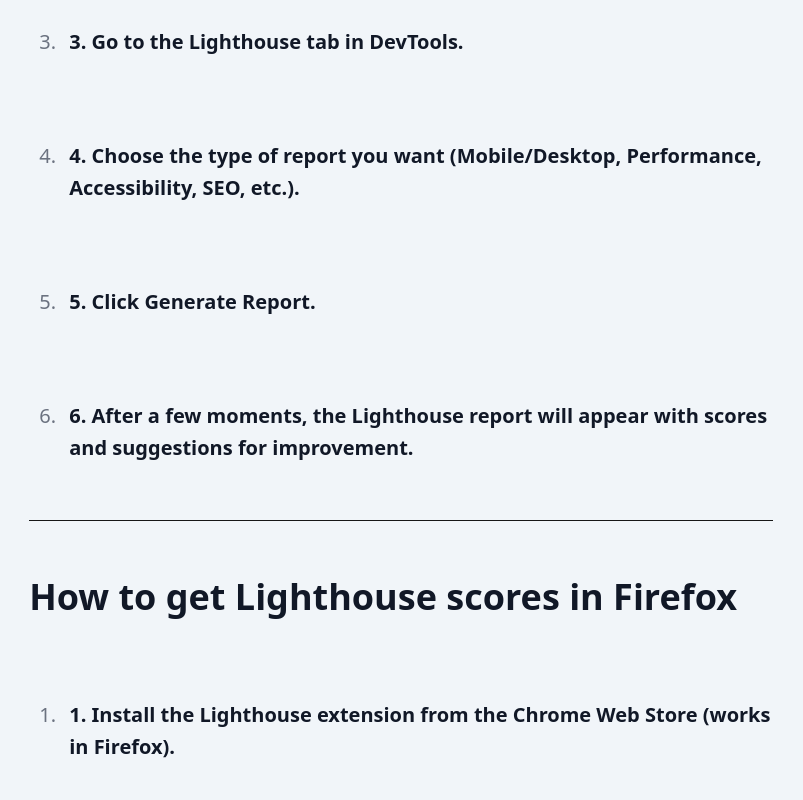
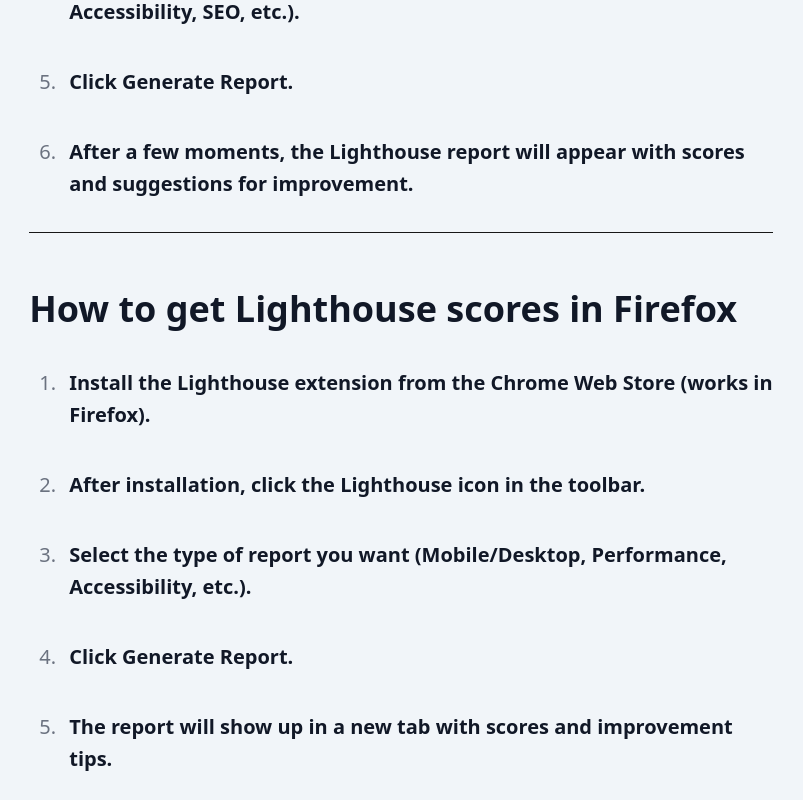
Before and after one commit to joayo13/w3bdojo, a SvelteKit app: page /lessons/lesson-4 in a window 1280 px wide. Shown: the part 920-1720 px from the top of the page, without its empty margins (399-1202 px from the left). Built offline with nearby package versions, Linux system fonts and the light colour scheme.

Commit message:
removed flex styles from lists in lessons 4 and 5

```diff
--- a/src/routes/lessons/lesson-4/+page.svelte
+++ b/src/routes/lessons/lesson-4/+page.svelte
@@ -31,30 +31,30 @@
 </p>
 
 <h2>How to get Lighthouse scores in Chrome</h2>
-<ol class="flex flex-col gap-2">
+<ol>
 	<li>
-		<h4>1. Open Chrome and navigate to the website you want to test.</h4>
+		<h4>Open Chrome and navigate to the website you want to test.</h4>
 	</li>
 	<li>
 		<h4>
-			2. Press <strong>F12</strong> to open <strong>DevTools</strong>, or right-click anywhere on
-			the page and select Inspect.
+			Press <strong>F12</strong> to open <strong>DevTools</strong>, or right-click anywhere on the
+			page and select Inspect.
 		</h4>
 	</li>
 	<li>
-		<h4>3. Go to the <strong>Lighthouse</strong> tab in DevTools.</h4>
+		<h4>Go to the <strong>Lighthouse</strong> tab in DevTools.</h4>
 	</li>
 	<li>
 		<h4>
-			4. Choose the type of report you want (Mobile/Desktop, Performance, Accessibility, SEO, etc.).
+			Choose the type of report you want (Mobile/Desktop, Performance, Accessibility, SEO, etc.).
 		</h4>
 	</li>
 	<li>
-		<h4>5. Click <strong>Generate Report</strong>.</h4>
+		<h4>Click <strong>Generate Report</strong>.</h4>
 	</li>
 	<li>
 		<h4>
-			6. After a few moments, the Lighthouse report will appear with scores and suggestions for
+			After a few moments, the Lighthouse report will appear with scores and suggestions for
 			improvement.
 		</h4>
 	</li>
@@ -63,23 +63,21 @@
 <div class="mt-8 h-px w-full bg-neutral-900 dark:bg-neutral-200"></div>
 
 <h2>How to get Lighthouse scores in Firefox</h2>
-<ol class="flex flex-col gap-2">
+<ol>
 	<li>
-		<h4>1. Install the Lighthouse extension from the Chrome Web Store (works in Firefox).</h4>
+		<h4>Install the Lighthouse extension from the Chrome Web Store (works in Firefox).</h4>
 	</li>
 	<li>
-		<h4>2. After installation, click the Lighthouse icon in the toolbar.</h4>
+		<h4>After installation, click the Lighthouse icon in the toolbar.</h4>
 	</li>
 	<li>
-		<h4>
-			3. Select the type of report you want (Mobile/Desktop, Performance, Accessibility, etc.).
-		</h4>
+		<h4>Select the type of report you want (Mobile/Desktop, Performance, Accessibility, etc.).</h4>
 	</li>
 	<li>
-		<h4>4. Click <strong>Generate Report</strong>.</h4>
+		<h4>Click <strong>Generate Report</strong>.</h4>
 	</li>
 	<li>
-		<h4>5. The report will show up in a new tab with scores and improvement tips.</h4>
+		<h4>The report will show up in a new tab with scores and improvement tips.</h4>
 	</li>
 </ol>
 
--- a/src/routes/lessons/lesson-5/+page.svelte
+++ b/src/routes/lessons/lesson-5/+page.svelte
@@ -51,7 +51,7 @@
 	For users with poor vision or colorblind users, we also must ensure our elements have at the least
 	these contrast ratios:
 </p>
-<ol class="flex flex-col gap-2">
+<ol>
 	<li>
 		<p class="font-bold">Normal body text: 4.5:1</p>
 	</li>
```
